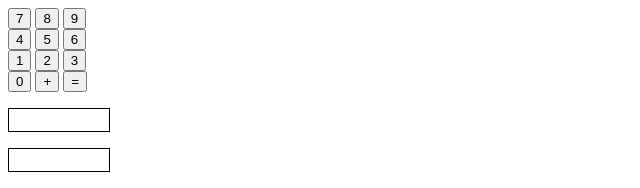
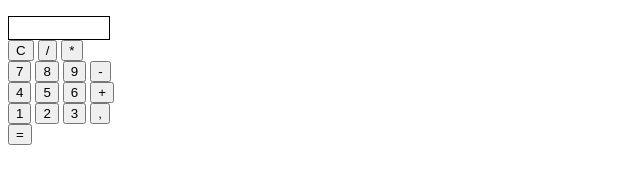
Before and after one commit to Sonorus/calculator-js, a plain HTML site: page index.html in a window 1280 px wide. Shown: the whole page, without its empty margins (0-640 px from the left). Drawn offline with Linux system fonts and the light colour scheme.

Commit message:
Minor changes

```diff
--- a/index.html
+++ b/index.html
@@ -6,31 +6,38 @@
 </head>
 <body>
 
+<div id="display"></div>
+
+<div id="operator">
+	<button onclick="Clear()">C</button>
+	<button onclick="()">/</button>
+	<button onclick="()">*</button>
+</div>
+
 <div id="row1">
 	<button onclick="Add7()">7</button>
 	<button onclick="Add8()">8</button>
 	<button onclick="Add9()">9</button>
+	<button onclick="()">-</button>
 </div>
 
 <div id="row2">
 	<button onclick="Add4()">4</button>
 	<button onclick="Add5()">5</button>
 	<button onclick="Add6()">6</button>
+	<button onclick="Plus()">+</button>
 </div>
 
 <div id="row3">
 	<button onclick="Add1()">1</button>
 	<button onclick="Add2()">2</button>
 	<button onclick="Add3()">3</button>
+	<button onclick="()">,</button>
 </div>
 
-<button onclick="Add0()">0</button>
-<button onclick="Plus()">+</button>
 <button onclick="Calculate()">=</button>
 
 
-<div id="display"></div>
-<div id="uitkomst"></div>
 
 
 <script>
@@ -88,7 +95,11 @@ function Calculate() {
 
 	var uitkomst = getal1 + getalInDisplay;
 
-	document.getElementById('uitkomst').innerHTML = uitkomst;
+	document.getElementById('display').innerHTML = uitkomst;
+}
+
+function Clear(){
+	document.getElementById('display').innerHTML = "";
 }
 
 
```
